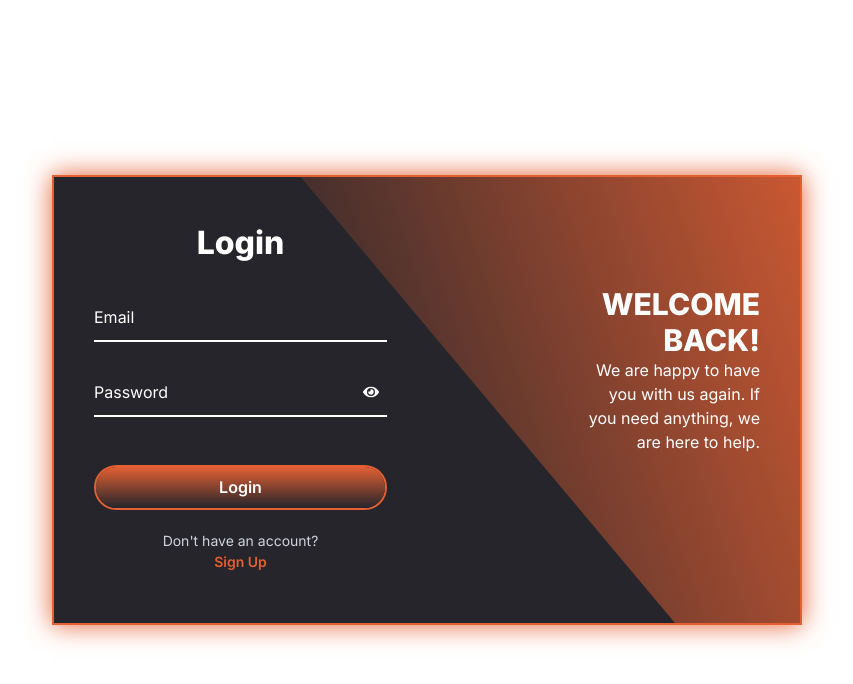
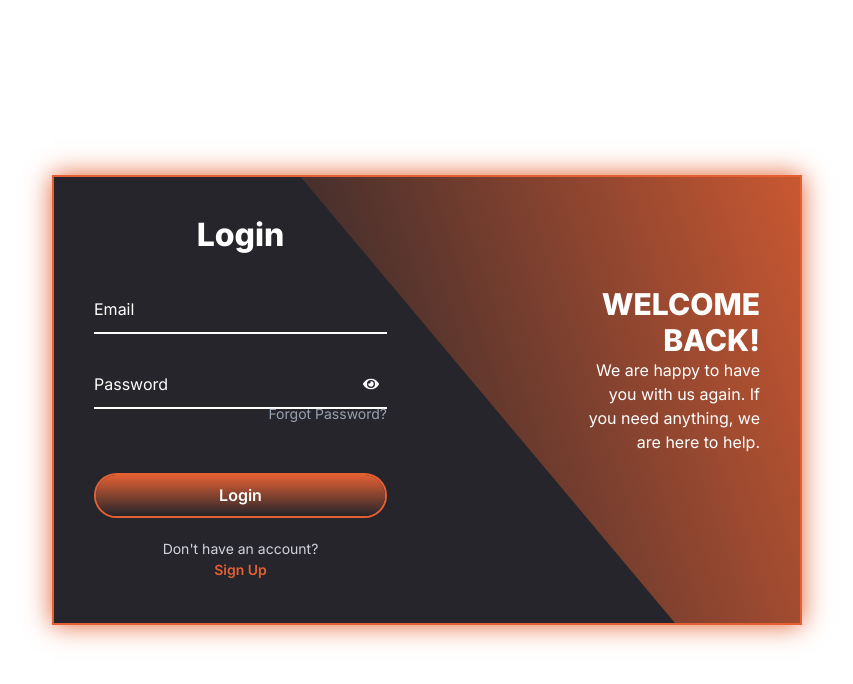
Before and after one commit to superAman07/Getin1click, a Next.js app: page /auth/login in a window 1280 px wide. Shown: the top 684 px of the page, without its empty margins (213-1066 px from the left). Built offline with nearby package versions, Linux system fonts and the light colour scheme; no server answers.

Commit message:
added forgot passowrd page

```diff
--- a/components/Login.tsx
+++ b/components/Login.tsx
@@ -157,6 +157,11 @@ export default function AuthPage({ initialMode }: AuthFormsProps) {
                 {showLoginPassword ? <FaEyeSlash /> : <FaEye />}
               </span>
             </div>
+            <div className="text-right -mt-2 animation" style={{ "--D": 2, "--S": 23 } as React.CSSProperties}>
+              <a href="/auth/forgot-password" className="text-sm text-gray-400 hover:text-white hover:underline">
+                Forgot Password?
+              </a>
+            </div>
             <button className="btn animation mt-12" type="submit" style={{ "--D": 3, "--S": 24 } as React.CSSProperties}>
               {isLoading ? 'Loading...' : 'Login'}
             </button>
```
